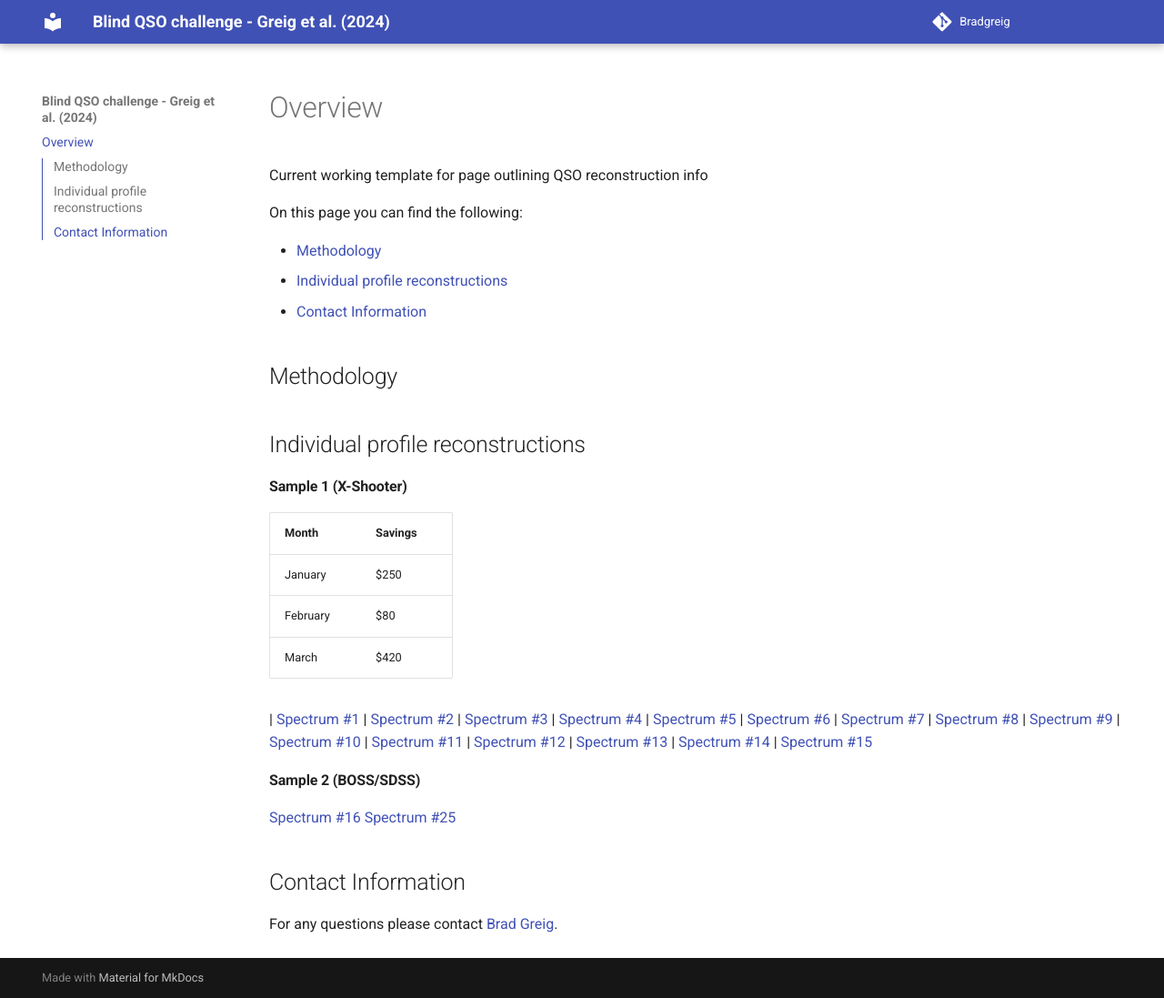
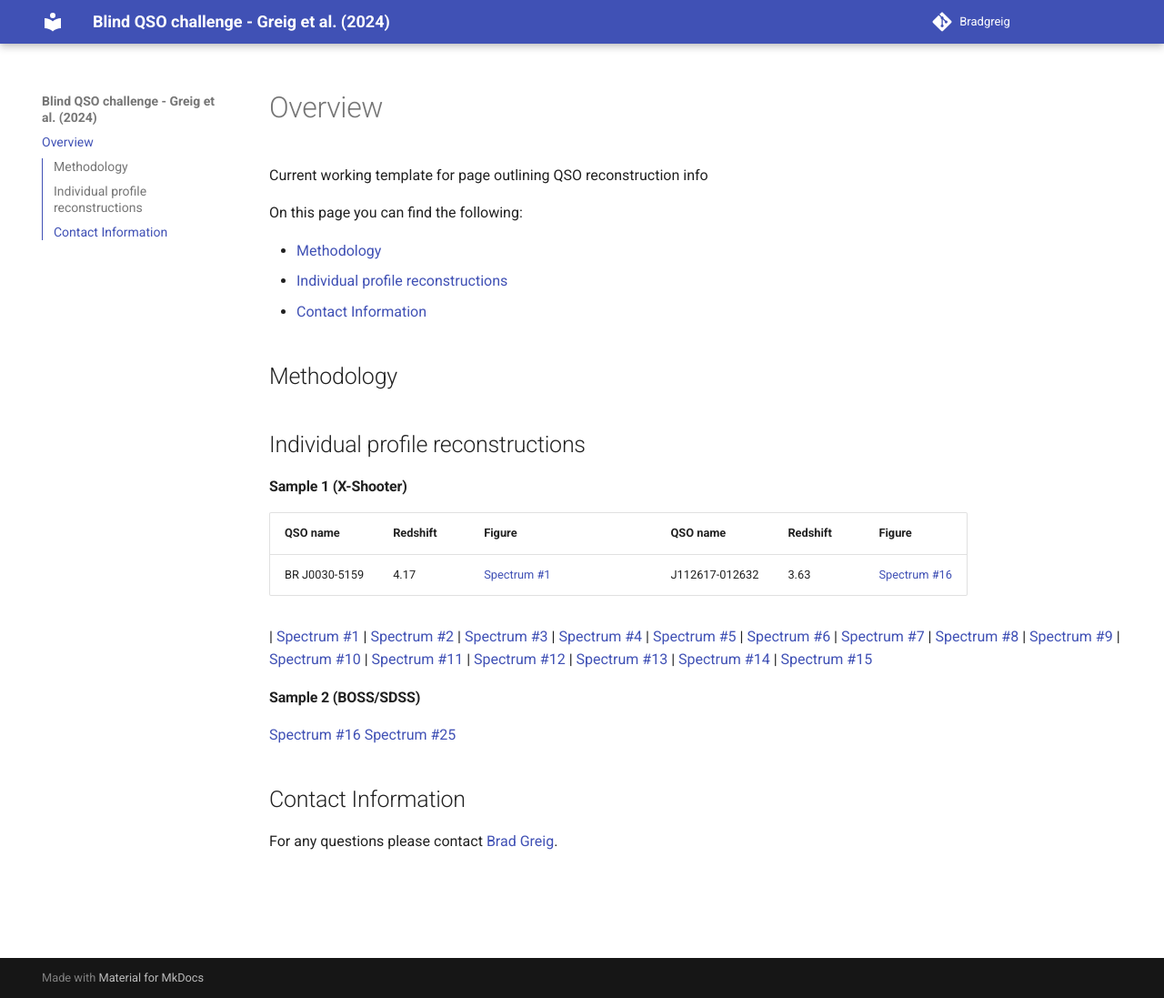
Before and after one commit to BradGreig/blind-QSO-challenge, an MkDocs documentation site: the page built from docs/index.md, in a window 1280 px wide and 1097 px high. Shown: the whole window at 91% size. Built offline with MkDocs 1.6.1 and Material for MkDocs 9.7.7, drawn with Linux system fonts in a browser that asks for light colours.

Commit message:
Update index.md

```diff
--- a/docs/index.md
+++ b/docs/index.md
@@ -14,11 +14,9 @@ On this page you can find the following:
 
 #### Sample 1 (X-Shooter)
 
-| Month    | Savings |
-| -------- | ------- |
-| January  | $250    |
-| February | $80     |
-| March    | $420    |
+| QSO name | Redshift | Figure | | QSO name | Redshift | Figure |
+| -------- | ------- | -------- | ------- | -------- | ------- | ------- |
+| BR J0030-5159 | 4.17 | [Spectrum #1](https://github.com/BradGreig/blind-QSO-challenge/blob/main/data/Sample1/Sample1_Spectrum3.pdf) | | J112617-012632 | 3.63 | [Spectrum #16](https://github.com/BradGreig/blind-QSO-challenge/blob/main/data/Sample1/Sample1_Spectrum3.pdf) |
 
 
 | [Spectrum #1](https://github.com/BradGreig/blind-QSO-challenge/blob/main/data/Sample1/Sample1_Spectrum3.pdf)
```
